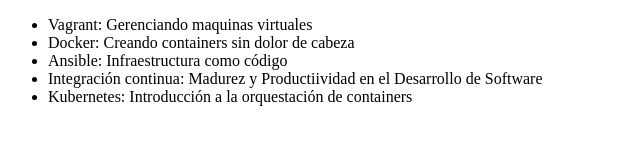
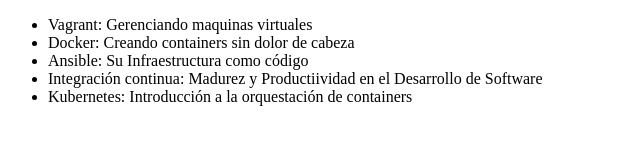
Before and after one commit to AmbrosioNava/alura-git, a plain HTML site: page index.html in a window 1280 px wide. Shown: the full height of the page, 0-640 px from the left. Drawn offline with Linux system fonts and the light colour scheme.

Commit message:
Modificando el nombre del curso de ansible

```diff
--- a/index.html
+++ b/index.html
@@ -8,9 +8,10 @@
      <ul>
          <li>Vagrant: Gerenciando maquinas virtuales</li>
          <li>Docker: Creando containers sin dolor de cabeza</li>
-         <li>Ansible: Infraestructura como código</li>
+         <li>Ansible: Su Infraestructura como código</li>
          <li>Integración continua: Madurez y Productiividad en el Desarrollo de Software</li>
           <li>Kubernetes: Introducción a la orquestación de containers</li>
+
      </ul>
 </body>
 </html>
```
